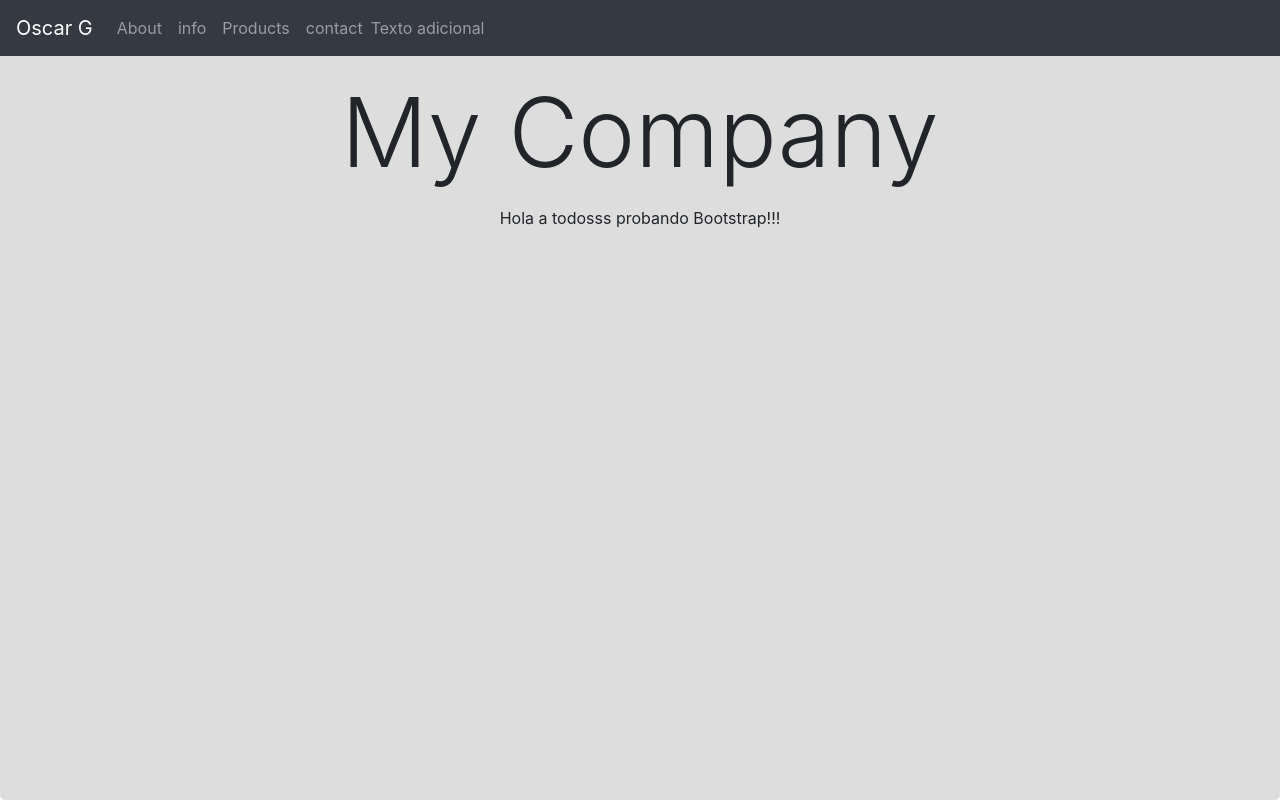
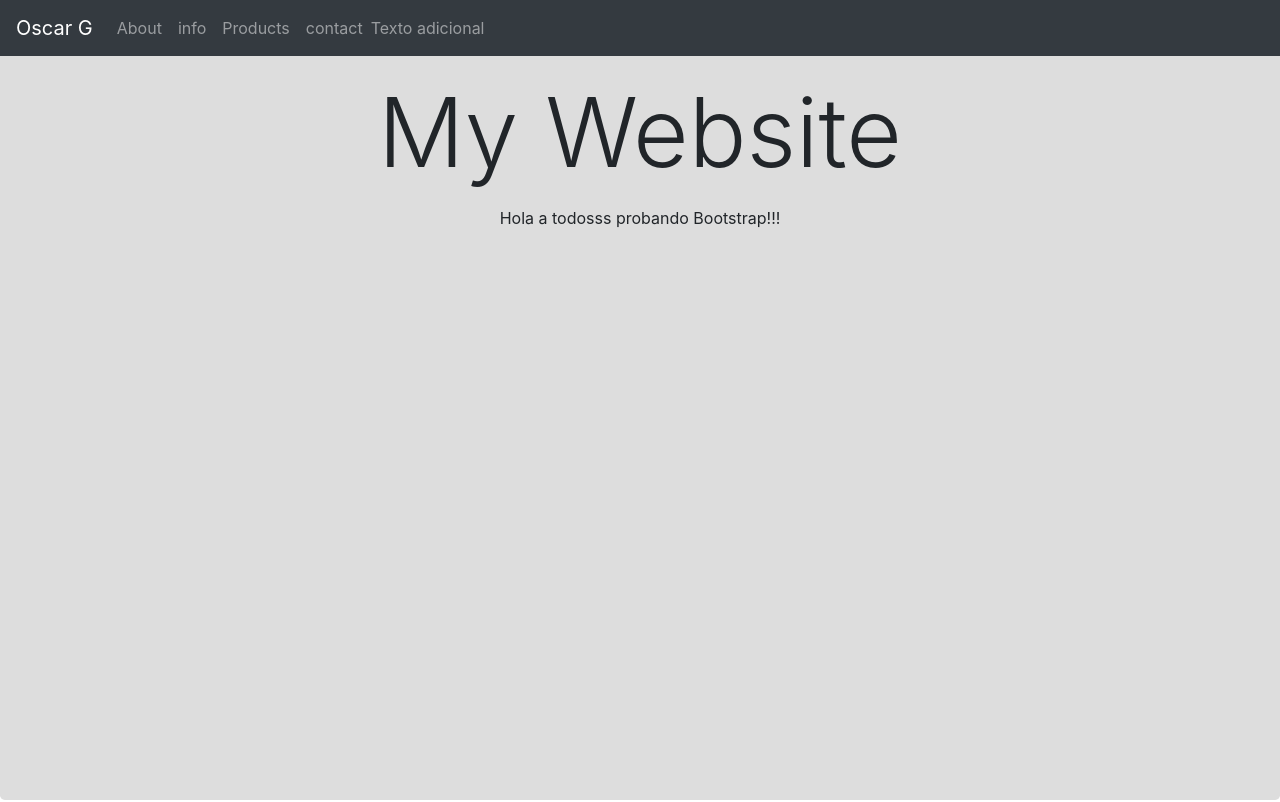
Before and after one commit to ogaliz/Bootstrap, a plain HTML site: page index.html in a window 1280 px wide. Shown: the top 802 px of the page. Drawn offline with nearby package versions, Linux system fonts and the light colour scheme.

```diff
--- a/index.html
+++ b/index.html
@@ -50,7 +50,7 @@
         <div class="center">
             <div class="container text-sm-center">
                 <!--               Esta clase es el tamaño del texto -->
-                <div class="display-1">My Company</div>
+                <div class="display-1">My Website</div>
                 <div class="m-3">Hola a todosss probando Bootstrap!!!</div>
             </div>
         </div>
```
